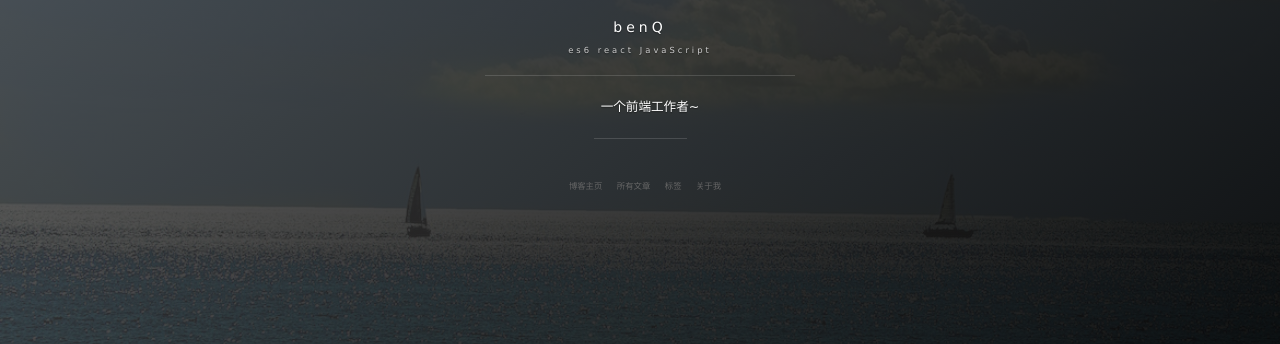
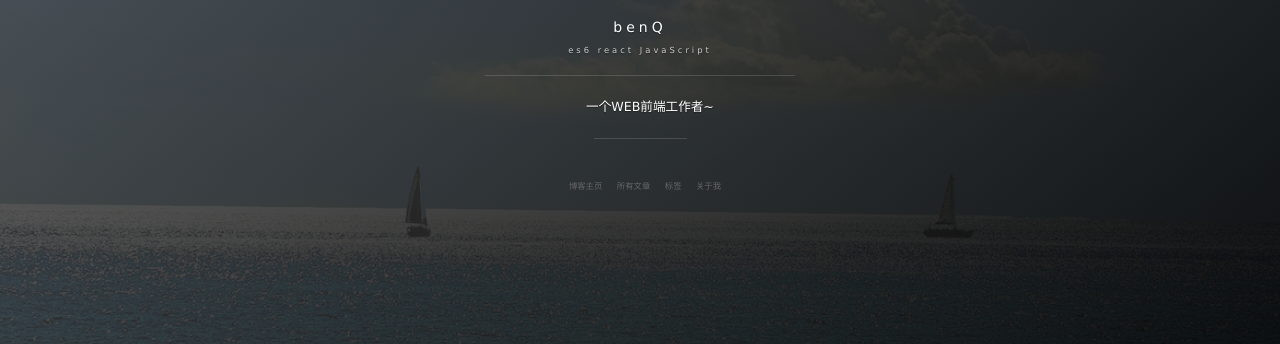
Before and after one commit to benben6/benben6.github.io, a Jekyll site: the page built from index.html, in a window 1280 px wide. Shown: the part 409-753 px from the top of the page. Built offline with Jekyll 4.4.1, drawn with Linux system fonts in a browser that asks for light colours; nearby versions of some CDN libraries; the list of posts is cut into pages by our own code; comment, search, counter and statistics services are not loaded.

Commit message:
再次修改
再次修改

```diff
--- a/_config.yml
+++ b/_config.yml
@@ -1,7 +1,7 @@
 # Basic
 title: benQ
 subtitle: es6 react JavaScript
-description: 一个前端工作者~
+description: 一个WEB前端工作者~
 # 头像里面的标题
 avatarTitle: benQ
 # 头像里面的描述
```
